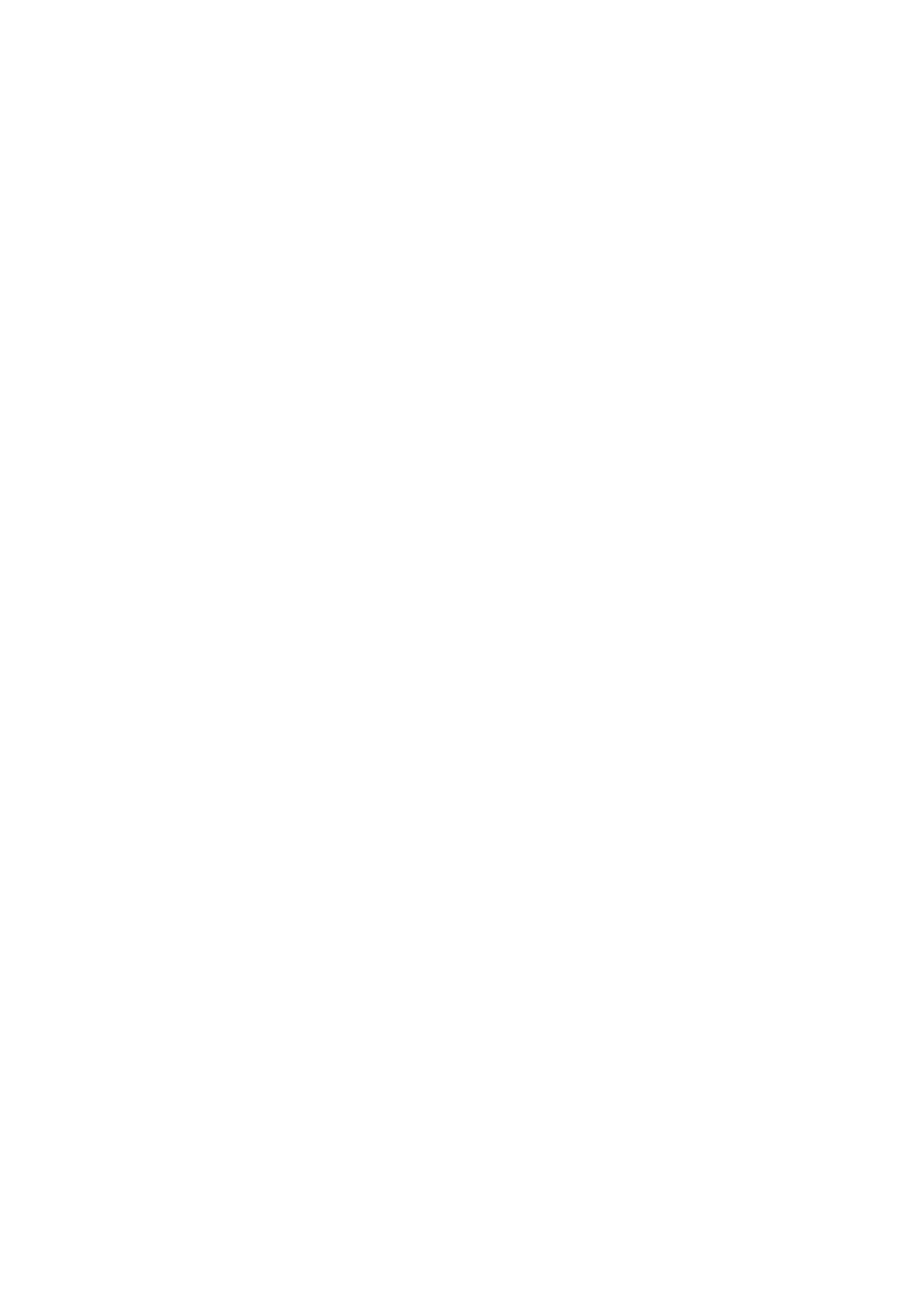
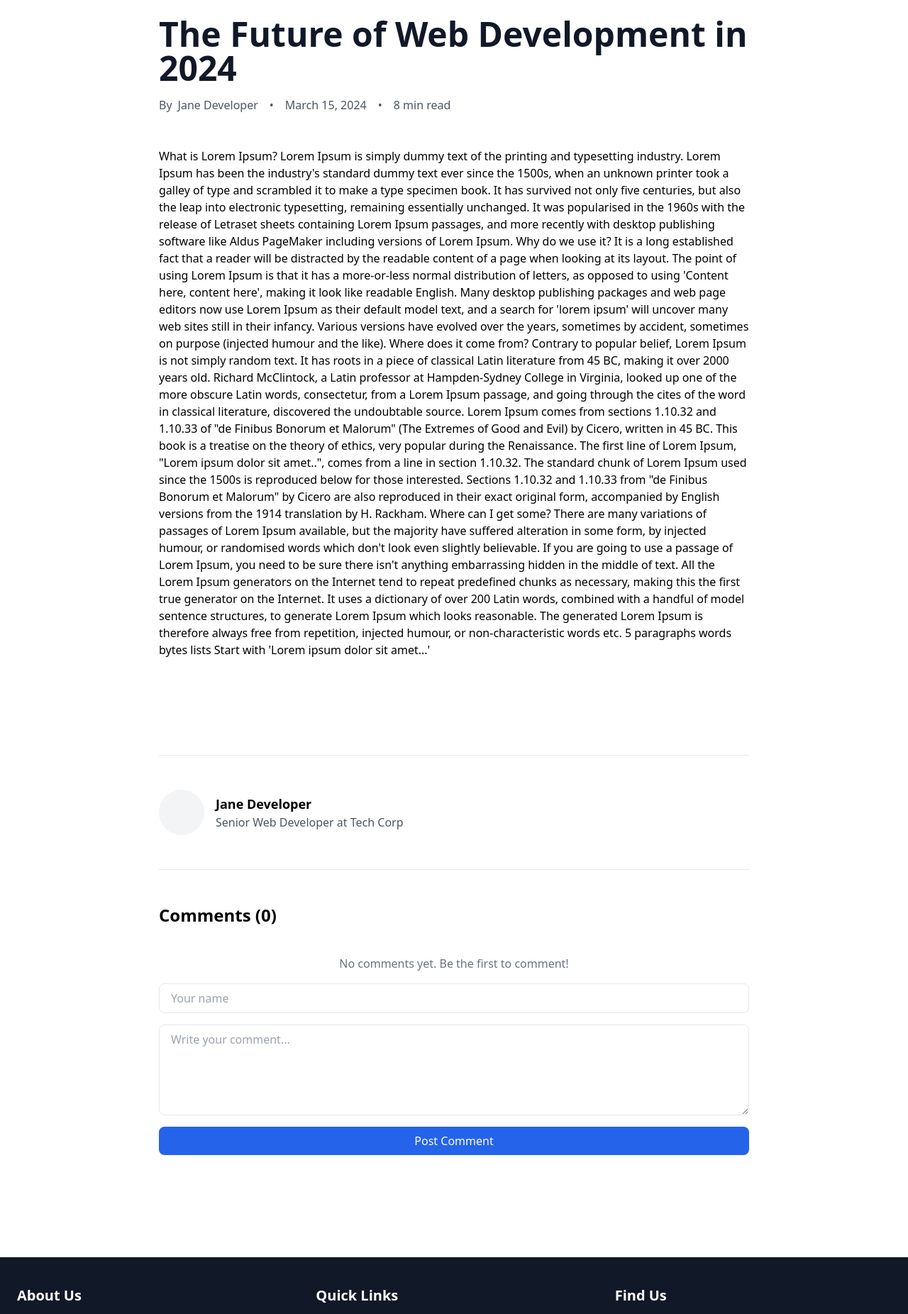
Before and after one commit to Younes-bourja/Geeks-project, a React (Vite) app: page /article/1 in a window 1280 px wide. Shown: the part 580-2432 px from the top of the page at 71% size. Before the commit the page ends 800 px from the top, so only its background shows below. Built offline with nearby package versions, Linux system fonts and the light colour scheme.

Commit message:
page article

```diff
--- a/src/App.jsx
+++ b/src/App.jsx
@@ -2,10 +2,7 @@ import React, { useState } from "react";
 
 import logo from "./logo.svg";
 import poweredBy from "./powered-by-vitawind-dark.png";
-import Header from "./components/Header"
-import Footer from "./components/Footer"
-import Sections from "./components/Sections"
-import Hero from "./components/Hero"
+ import Sections from "./components/Sections"
 import Article from "./Article"
 import { BrowserRouter as Router, Switch, Route, Link } from 'react-router-dom';
 
@@ -19,7 +16,7 @@ function App() {
 
          <Switch>
         <Route exact  path="/" component={Sections} />
-        <Route exact path="/article" component={Article} />
+        <Route exact path="/article/:id" component={Article} />
       </Switch>
     </Router>
 
--- a/src/Article.jsx
+++ b/src/Article.jsx
@@ -1,10 +1,184 @@
 import React, { useEffect, useState } from 'react';
-
-const Acticle = () => {
- return (
+import Header from "./components/Header"
+import Footer from "./components/Footer"
+import { useParams } from 'react-router-dom';
 
 
- <div>hello</div>)
+const Article = () => {
+    const params = useParams();
+   const [comments, setComments] = useState([]);
+  const [newComment, setNewComment] = useState({
+    name: '',
+    text: ''
+  });
+console.log(params);
+  const handleSubmit = (e) => {
+    e.preventDefault();
+    if (newComment.name.trim() && newComment.text.trim()) {
+      setComments([...comments, {
+        ...newComment,
+        date: new Date().toLocaleString()
+      }]);
+      setNewComment({ name: '', text: '' });
+    }
+  }
+  // Sample article data (replace with API/data fetching)
+  const article = {
+    title: "The Future of Web Development in 2024",
+    author: "Jane Developer",
+    date: "March 15, 2024",
+    readTime: "8 min read",
+    image: "https://images.pexels.com/photos/31341763/pexels-photo-31341763/free-photo-of-foret-d-hiver-noire-et-blanche-en-toscane.jpeg?auto=compress&cs=tinysrgb&w=1260&h=750&dpr=2",
+    content: `
+
+What is Lorem Ipsum?
+Lorem Ipsum is simply dummy text of the printing and typesetting industry. Lorem Ipsum has been the industry's standard dummy text ever since the 1500s, when an unknown printer took a galley of type and scrambled it to make a type specimen book. It has survived not only five centuries, but also the leap into electronic typesetting, remaining essentially unchanged. It was popularised in the 1960s with the release of Letraset sheets containing Lorem Ipsum passages, and more recently with desktop publishing software like Aldus PageMaker including versions of Lorem Ipsum.
+
+Why do we use it?
+It is a long established fact that a reader will be distracted by the readable content of a page when looking at its layout. The point of using Lorem Ipsum is that it has a more-or-less normal distribution of letters, as opposed to using 'Content here, content here', making it look like readable English. Many desktop publishing packages and web page editors now use Lorem Ipsum as their default model text, and a search for 'lorem ipsum' will uncover many web sites still in their infancy. Various versions have evolved over the years, sometimes by accident, sometimes on purpose (injected humour and the like).
+
+
+Where does it come from?
+Contrary to popular belief, Lorem Ipsum is not simply random text. It has roots in a piece of classical Latin literature from 45 BC, making it over 2000 years old. Richard McClintock, a Latin professor at Hampden-Sydney College in Virginia, looked up one of the more obscure Latin words, consectetur, from a Lorem Ipsum passage, and going through the cites of the word in classical literature, discovered the undoubtable source. Lorem Ipsum comes from sections 1.10.32 and 1.10.33 of "de Finibus Bonorum et Malorum" (The Extremes of Good and Evil) by Cicero, written in 45 BC. This book is a treatise on the theory of ethics, very popular during the Renaissance. The first line of Lorem Ipsum, "Lorem ipsum dolor sit amet..", comes from a line in section 1.10.32.
+
+The standard chunk of Lorem Ipsum used since the 1500s is reproduced below for those interested. Sections 1.10.32 and 1.10.33 from "de Finibus Bonorum et Malorum" by Cicero are also reproduced in their exact original form, accompanied by English versions from the 1914 translation by H. Rackham.
+
+Where can I get some?
+There are many variations of passages of Lorem Ipsum available, but the majority have suffered alteration in some form, by injected humour, or randomised words which don't look even slightly believable. If you are going to use a passage of Lorem Ipsum, you need to be sure there isn't anything embarrassing hidden in the middle of text. All the Lorem Ipsum generators on the Internet tend to repeat predefined chunks as necessary, making this the first true generator on the Internet. It uses a dictionary of over 200 Latin words, combined with a handful of model sentence structures, to generate Lorem Ipsum which looks reasonable. The generated Lorem Ipsum is therefore always free from repetition, injected humour, or non-characteristic words etc.
+
+5
+	paragraphs
+	words
+	bytes
+	lists
+	Start with 'Lorem
+ipsum dolor sit amet...'
+
+    `
+  };
+
+
+  return (
+    <><Header/>
+    <div className="max-w-4xl mt-10 mx-auto px-4 sm:px-6 lg:px-8 py-12">
+
+
+      {/* Featured Image */}
+      <div className="relative mb-12 rounded-xl overflow-hidden aspect-[16/9]">
+        <img
+          src={article.image}
+          alt={article.title}
+          className="w-full h-full object-cover"
+        />
+
+
+        <div className="absolute inset-0 bg-gradient-to-t from-gray-900/30" />
+      </div>
+          {/* Article Header */}
+      <header className="mb-12 mt-0">
+        <h1 className="text-4xl sm:text-5xl font-bold text-gray-900 mb-4">
+          {article.title}
+        </h1>
+
+        <div className="flex items-center space-x-4 text-gray-600">
+          <div className="flex items-center">
+            <span className="mr-2">By</span>
+            <span className="font-medium">{article.author}</span>
+          </div>
+          <span>•</span>
+          <time>{article.date}</time>
+          <span>•</span>
+          <span>{article.readTime}</span>
+        </div>
+      </header>
+
+      {/* Article Content */}
+      <article className="prose prose-lg max-w-none">
+        <div dangerouslySetInnerHTML={{ __html: article.content }} />
+      </article>
+
+      {/* Social Sharing */}
+      <div className="mt-12 flex space-x-4">
+        <button className="p-2 rounded-full hover:bg-gray-100 transition-colors">
+          <span className="sr-only">Share on Twitter</span>
+          <svg className="w-6 h-6 text-blue-500" fill="currentColor" viewBox="0 0 24 24">
+            {/* Twitter icon */}
+          </svg>
+        </button>
+        <button className="p-2 rounded-full hover:bg-gray-100 transition-colors">
+          <span className="sr-only">Share on LinkedIn</span>
+          <svg className="w-6 h-6 text-blue-700" fill="currentColor" viewBox="0 0 24 24">
+            {/* LinkedIn icon */}
+          </svg>
+        </button>
+      </div>
+
+      {/* Author Bio */}
+      <section className="mt-12 pt-12 border-t border-gray-200">
+        <div className="flex items-center space-x-4">
+          <div className="w-16 h-16 rounded-full bg-gray-100"></div>
+          <div>
+            <h3 className="font-bold text-lg">{article.author}</h3>
+            <p className="text-gray-600">Senior Web Developer at Tech Corp</p>
+          </div>
+        </div>
+      </section>
+
+
+       <section className="mt-12 pt-12 border-t border-gray-200">
+      <h2 className="text-2xl font-bold mb-6">Comments ({comments.length})</h2>
+
+      {/* Comment Form */}
+
+
+      {/* Comments List */}
+      <div className="space-y-6">
+        {comments.map((comment, index) => (
+          <div key={index} className="p-4 bg-gray-50 rounded-lg">
+            <div className="flex items-center justify-between mb-2">
+              <h3 className="font-semibold">{comment.name}</h3>
+              <span className="text-sm text-gray-500">{comment.date}</span>
+            </div>
+            <p className="text-gray-700 whitespace-pre-wrap">{comment.text}</p>
+          </div>
+        ))}
+
+        {comments.length === 0 && (
+          <p className="text-gray-500 text-center py-4">No comments yet. Be the first to comment!</p>
+        )}
+      </div>
+        <form onSubmit={handleSubmit} className="mb-8">
+        <div className="grid gap-4">
+          <input
+            type="text"
+            placeholder="Your name"
+            value={newComment.name}
+            onChange={(e) => setNewComment({...newComment, name: e.target.value})}
+            className="w-full px-4 py-2 border rounded-lg focus:outline-none focus:ring-2 focus:ring-blue-500"
+            required
+          />
+          <textarea
+            placeholder="Write your comment..."
+            value={newComment.text}
+            onChange={(e) => setNewComment({...newComment, text: e.target.value})}
+            className="w-full px-4 py-2 border rounded-lg h-32 focus:outline-none focus:ring-2 focus:ring-blue-500"
+            required
+          />
+          <button
+            type="submit"
+            className="px-6 py-2 bg-blue-600 text-white rounded-lg hover:bg-blue-700 transition-colors self-end"
+          >
+            Post Comment
+          </button>
+        </div>
+      </form>
+    </section>
+    </div>
+
+    <Footer/>
+    </>
+  );
 };
 
-export default Acticle;
+
+export default Article;
--- a/src/components/Sections.jsx
+++ b/src/components/Sections.jsx
@@ -44,13 +44,16 @@ const Sections = () => {
   };
 
   return (
-    <><Header/>
+    <>
+
+    <Header/>
     <Hero/>
     <section className="container mx-auto px-6 py-10">
       <h2 className="text-3xl font-bold text-center mb-8">Latest Articles</h2>
-      <a href="/article" className="grid md:grid-cols-3 gap-8">
+
+      <div className="grid md:grid-cols-3 gap-8">
         {articlesData.map((article) => (
-          <div key={article.id} className="bg-white shadow-md rounded-lg overflow-hidden">
+          <a key={article.id} className="bg-white shadow-md rounded-lg overflow-hidden" href={`/article/${article.id}`} >
             <img src={article.image} alt={article.title} className="w-full h-48 object-cover" />
             <div className="p-4">
               <h3 className="text-xl font-bold">{article.title}</h3>
@@ -66,9 +69,10 @@ const Sections = () => {
 
 
             </div>
-          </div>
+          </a>
         ))}
-      </a>
+      </div>
+
     </section>
     <Footer/>
   </>
```
